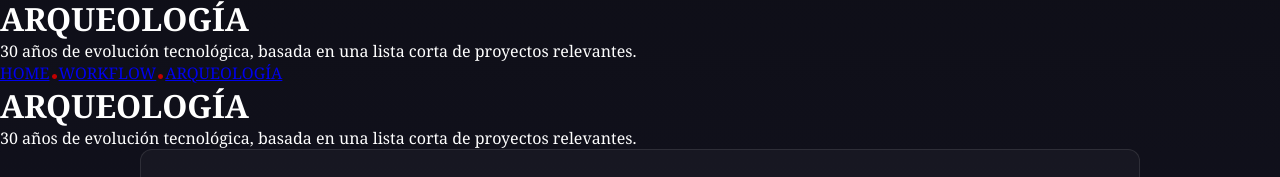
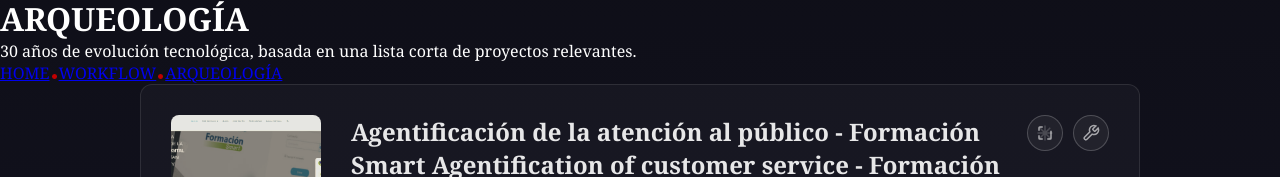
Before and after one commit to umbusk1/umbusksite, a website: page frontend/Arqueologia.html in a window 1280 px wide. Shown: the part 597-774 px from the top of the page. Drawn offline with Linux system fonts and the light colour scheme.

Commit message:
Add files via upload

```diff
--- a/frontend/Arqueologia.html
+++ b/frontend/Arqueologia.html
@@ -541,11 +541,6 @@
     </div>
 </div>
 
-<!-- Header -->
-<div class="main-content with-secondary-header">
-<h1>ARQUEOLOGÍA</h1>
-<p>30 años de evolución tecnológica, basada en una lista corta de proyectos relevantes.</p>
-</div>
 <div class="strata-container">
     <!-- Proyecto 1: Formación Smart (2025) -->
     <div class="stratum">
```
